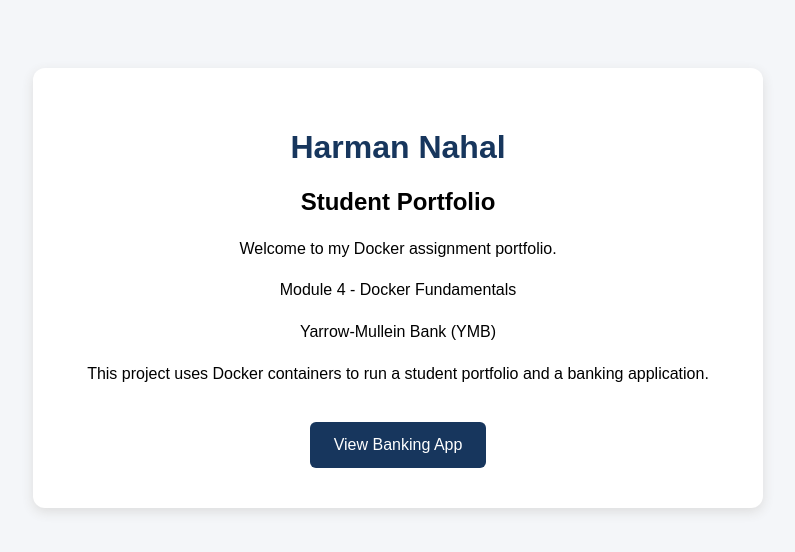
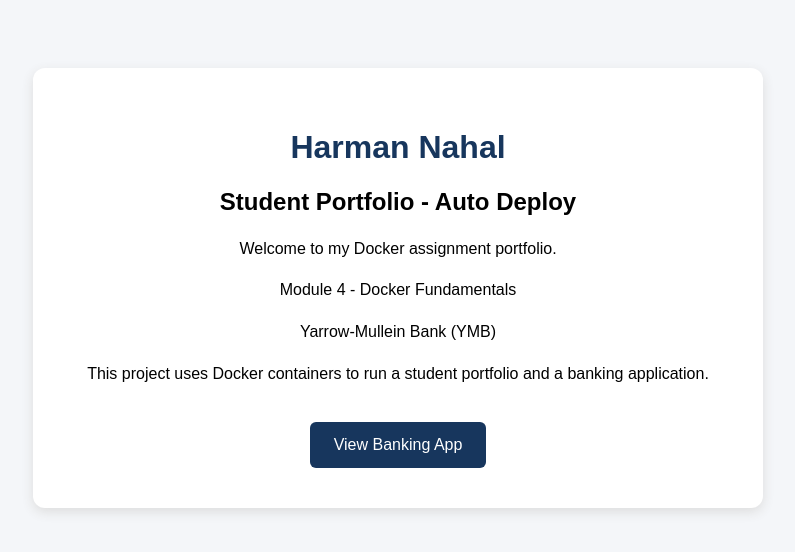
Before and after one commit to HarmanNahal26/ymb-student-portfolio, a plain HTML site: page index.html in a window 1280 px wide. Shown: the whole page, without its empty margins (242-1037 px from the left). Drawn offline with Linux system fonts and the light colour scheme.

Commit message:
Update Student Portfolio for Auto Deploy

```diff
--- a/index.html
+++ b/index.html
@@ -4,7 +4,7 @@
 <head>
     <meta charset="UTF-8">
     <meta name="viewport" content="width=device-width, initial-scale=1.0">
-    <title>Harman Nahal - Student Portfolio</title>
+    <title>Harman Nahal - Student Portfolio - Auto Deploy</title>
     <style>
         body {
             font-family: Arial, sans-serif;
@@ -36,7 +36,7 @@
 <body>
     <div class="container">
         <h1>Harman Nahal</h1>
-        <h2>Student Portfolio</h2>
+        <h2>Student Portfolio - Auto Deploy</h2>
         <p>Welcome to my Docker assignment portfolio.</p>
         <p>Module 4 - Docker Fundamentals</p>
         <p>Yarrow-Mullein Bank (YMB)</p>
```
